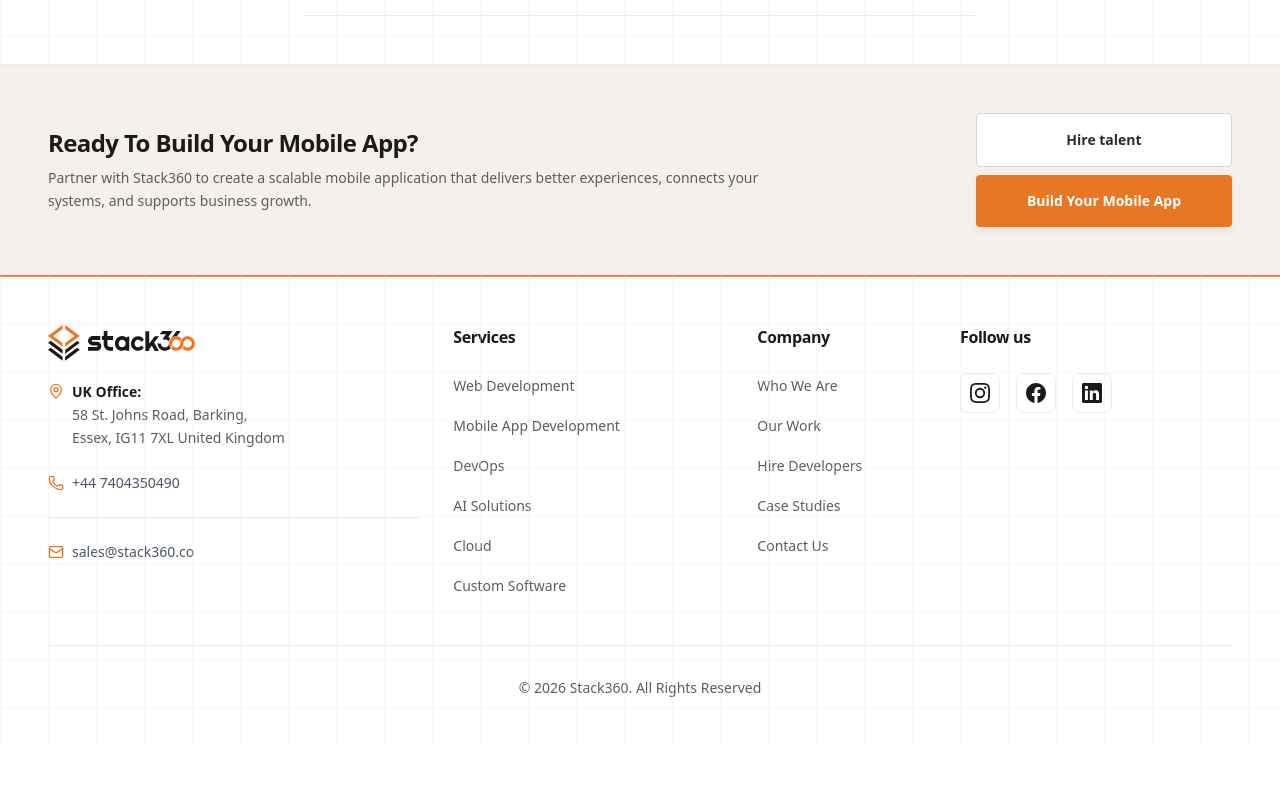
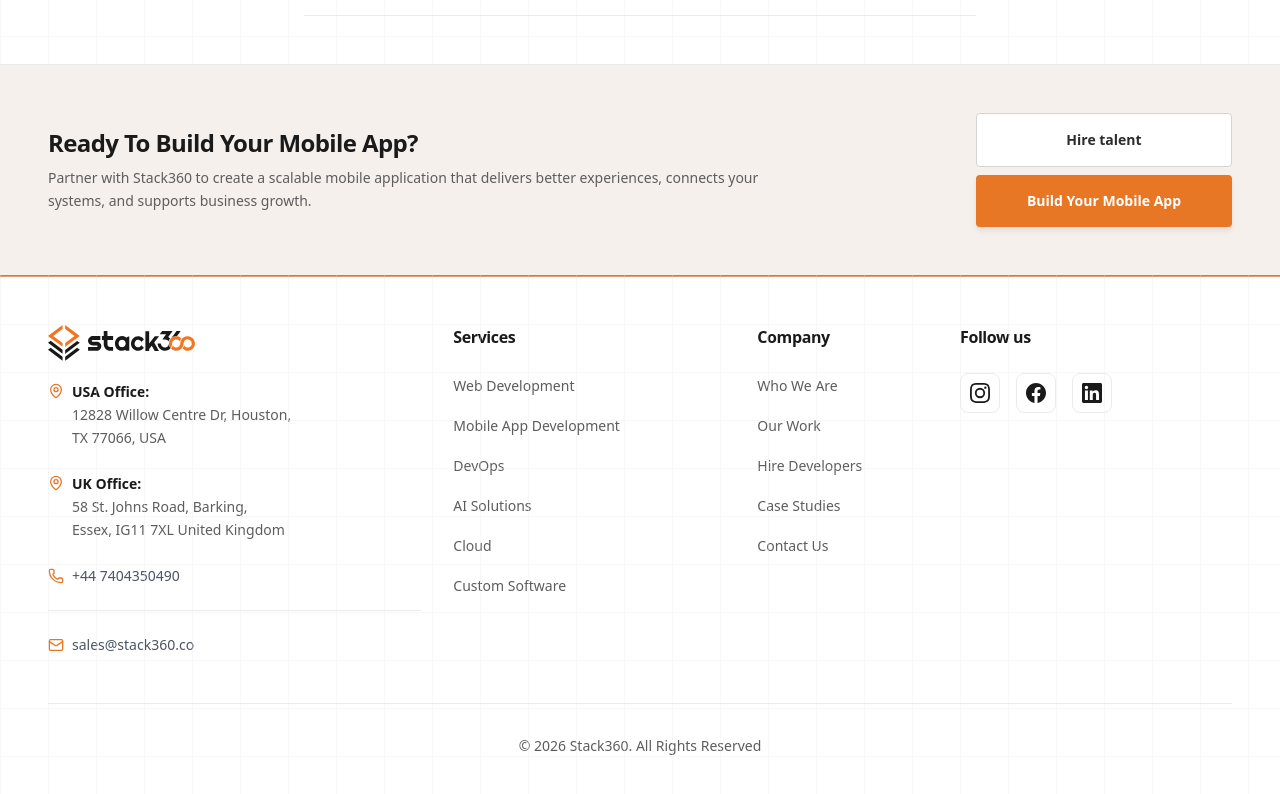
Before and after one commit to levi-dev-stack/stack360-website, a Next.js app: page /what-we-build/mobile-apps in a window 1280 px wide. Shown: the part 3180-3974 px from the top of the page. Before the commit the page ends 3926 px from the top, so only its background shows below. Built offline with nearby package versions, Linux system fonts and the light colour scheme.

Commit message:
feat: contact details added

```diff
--- a/src/constants/component/footer.tsx
+++ b/src/constants/component/footer.tsx
@@ -18,10 +18,10 @@ export interface FooterOffice {
 }
 
 export const OFFICES: FooterOffice[] = [
-  // {
-  //   label: 'Pakistan Office',
-  //   lines: ['82-G, First Floor,', 'DHA Phase 1, Lahore Pakistan'],
-  // },
+  {
+    label: 'USA Office',
+    lines: ['12828 Willow Centre Dr, Houston,', 'TX 77066, USA'],
+  },
   {
     label: 'UK Office',
     lines: ['58 St. Johns Road, Barking,', 'Essex, IG11 7XL United Kingdom'],
--- a/src/constants/component/hire-talent-data.ts
+++ b/src/constants/component/hire-talent-data.ts
@@ -3,7 +3,7 @@ import { SITE_EMAIL, SITE_EMAIL_HREF, SITE_PHONE, SITE_PHONE_HREF } from '@/cons
 export const HIRE_HERO = {
   eyebrow: 'Work With Us · Hire Talent',
   title: 'Hire reliable developers.',
-  highlight: 'Close the talent gap.',
+  highlight: 'Close the Talent gap.',
   description:
     'Skip slow hiring cycles. Stack360 connects partners and client teams with vetted, full-time engineers ready to join your workflow and deliver from day one.',
 } as const;
@@ -11,11 +11,11 @@ export const HIRE_HERO = {
 export const HIRE_PROMISE = 'Get shortlists within 2 days. Hire in as fast as 1 week.';
 
 export const HIRE_CONTACT = [
-  // {
-  //   label: 'Pakistan office',
-  //   value: '82-G, First Floor, DHA Phase 1, Lahore, Pakistan',
-  //   icon: 'map' as const,
-  // },
+  {
+    label: 'USA office',
+    value: '12828 Willow Centre Dr, Houston, TX 77066, USA',
+    icon: 'building' as const,
+  },
   {
     label: 'UK office',
     value: '58 St. Johns Road, Barking, Essex, IG11 7XL, United Kingdom',
```
